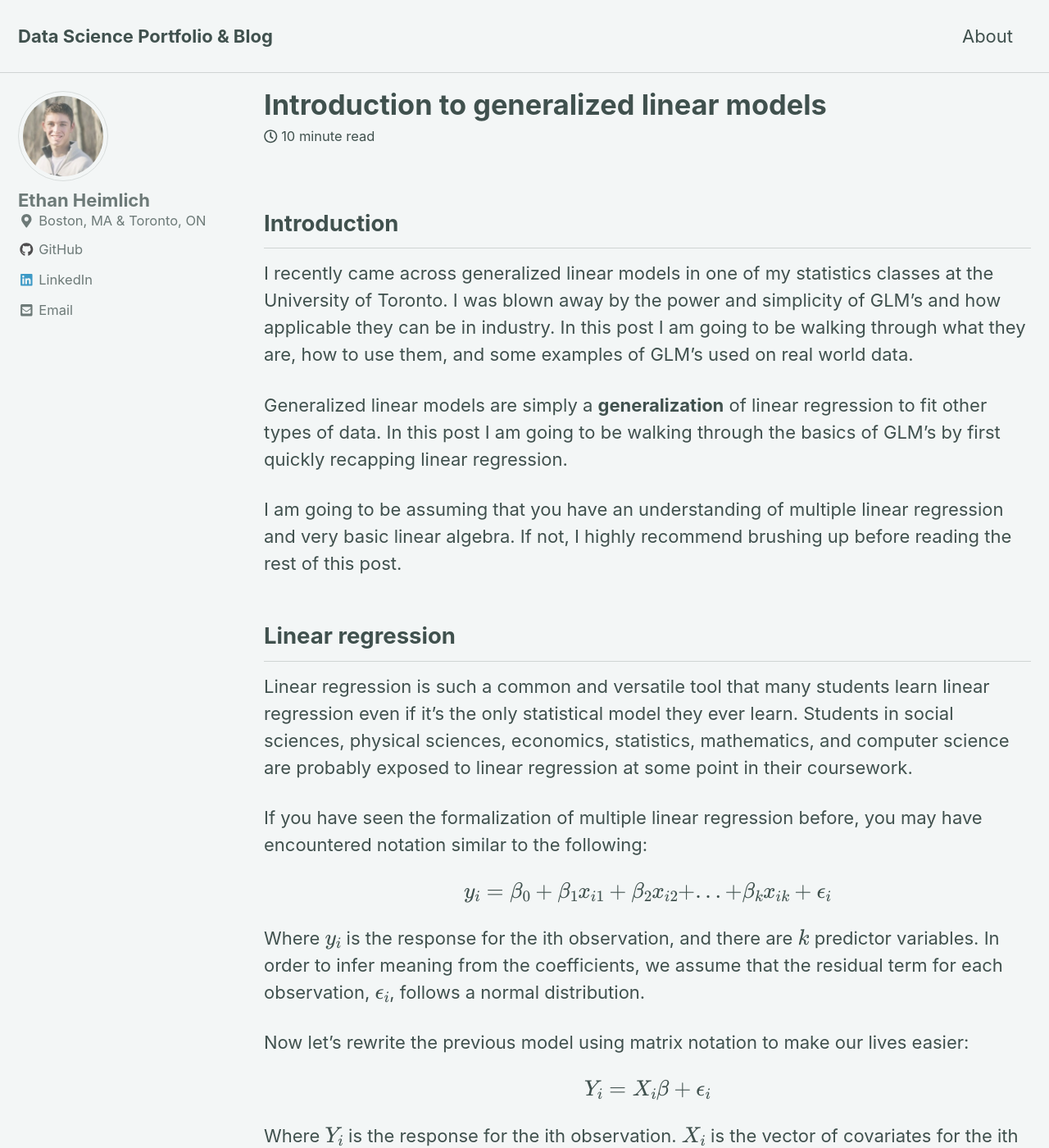
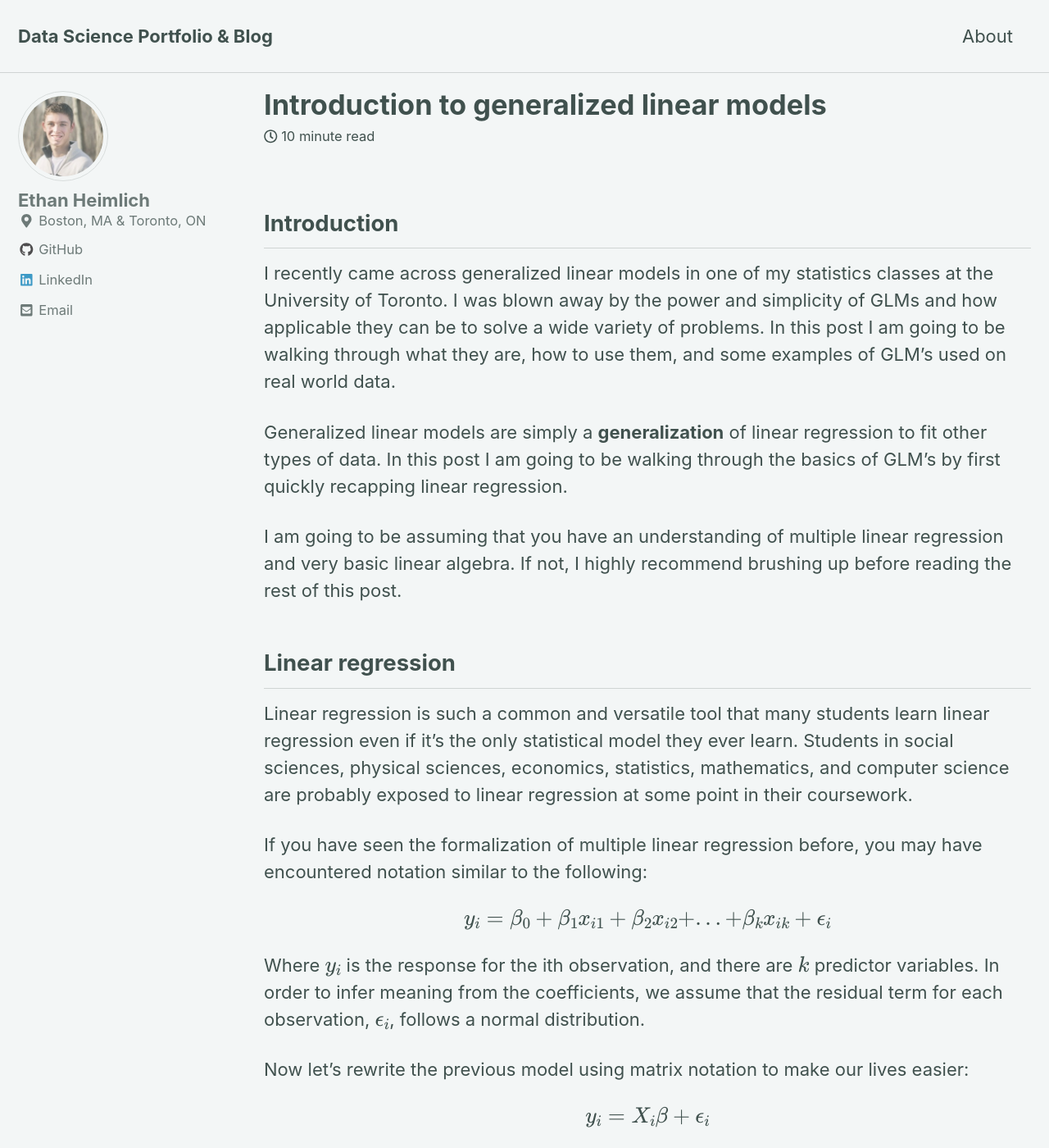
Before and after one commit to eheimlich/eheimlich.github.io, a Jekyll site: the page built from _posts/2019-10-22-generalized_linear_models.md, in a window 1280 px wide and 1400 px high. Shown: the whole window at 82% size. Built offline with Jekyll 4.4.1, drawn with Linux system fonts in a browser that asks for light colours; cached includes are drawn as plain includes; nearby versions of some CDN libraries; formulas are drawn with MathJax 3; some of the changed text lies outside the part shown.

Commit message:
Fixed typos

```diff
--- a/_posts/2019-10-22-generalized_linear_models.md
+++ b/_posts/2019-10-22-generalized_linear_models.md
@@ -7,7 +7,7 @@ mathjax: True
 ---
 
 ## Introduction
-I recently came across generalized linear models in one of my statistics classes at the University of Toronto. I was blown away by the power and simplicity of GLM's and how applicable they can be in industry. In this post I am going to be walking through what they are, how to use them, and some examples of GLM's used on real world data.
+I recently came across generalized linear models in one of my statistics classes at the University of Toronto. I was blown away by the power and simplicity of GLMs and how applicable they can be to solve a wide variety of problems. In this post I am going to be walking through what they are, how to use them, and some examples of GLM's used on real world data.
 
 Generalized linear models are simply a **generalization** of linear regression to fit other types of data. In this post I am going to be walking through the basics of GLM's by first quickly recapping linear regression.
 
@@ -75,7 +75,7 @@ Well there is a slight problem with this notation. We can see here that $$\mu_i$
 ## Link functions
 In order to make sure that the input to the Bernoulli distribution is between 0 and 1, let's add what's called a link function to transform the output from the covariates into something that our distribution can handle.
 
-$$Y_i \sim Bernoulli(\mu_i)$$
+$$y_i \sim Bernoulli(\mu_i)$$
 
 $$ln(\frac{\mu_i}{1- \mu_i}) = X_i \beta $$
 
@@ -85,7 +85,7 @@ In fact, you may have come across this model before, this is simply **logistic r
 
 In fact, every single GLM has a link function. Wait a second, didn't we say that linear regression is a GLM? Shouldn't it have a link function? Let's go back to the notation for linear regression.
 
-$$Y_i \sim N(\mu_i, \sigma^2)$$
+$$y_i \sim N(\mu_i, \sigma^2)$$
 
 $$\mu_i = X_i \beta $$
 
@@ -180,7 +180,7 @@ modeling whether a passenger survived or not based on the fare they paid and the
 
 I know I said we were done with the math, but let's recall our mathematical model for a logistic regression:
 
-$$Y_i \sim Bernoulli(\mu_i)$$
+$$y_i \sim Bernoulli(\mu_i)$$
 
 $$ln(\frac{\mu_i}{1- \mu_i}) = X_i \beta $$
 
@@ -249,7 +249,7 @@ It's important to remember that our interpretation relied on the logit link func
 
 For example, imagine we were doing Poisson regression with the following form:
 
-$$Y_i \sim Poisson(\lambda_i)$$
+$$y_i \sim Poisson(\lambda_i)$$
 
 $$ln(\lambda_i) = X_i \beta $$
 
```
Also changed, not shown: other parts of _posts/2019-10-22-generalized_linear_models.md (+4 -4 lines).
